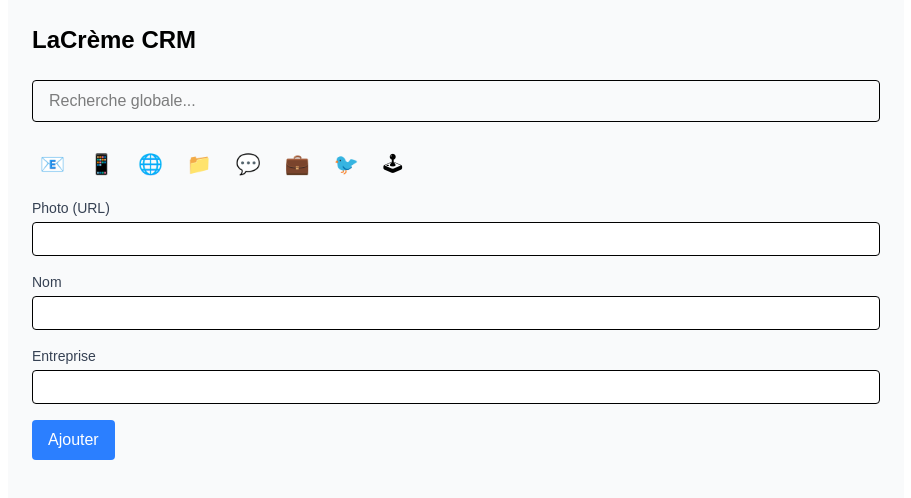
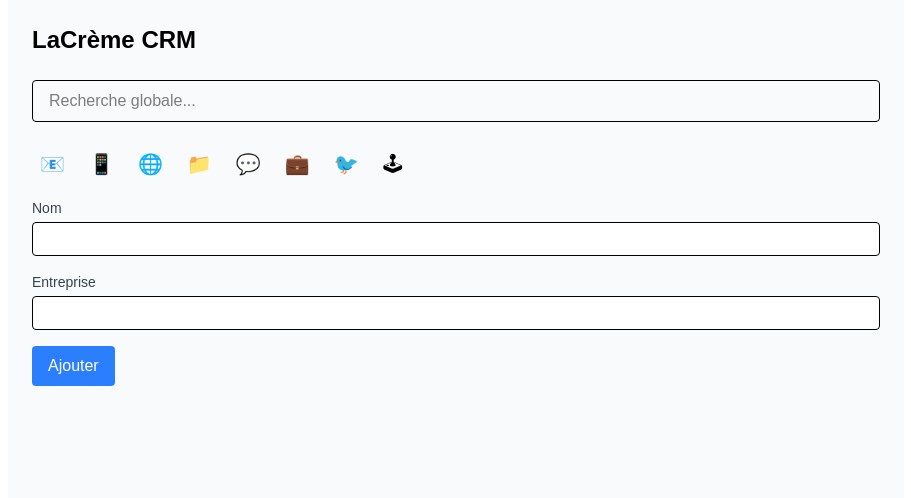
Before and after one commit to Grillon/la-creme-crm, a Next.js app: page / in a window 1280 px wide. Shown: the top 498 px of the page, without its empty margins (184-1095 px from the left). Built offline with nearby package versions, Linux system fonts and the light colour scheme.

Commit message:
correction: typage explicite

```diff
--- a/package.json
+++ b/package.json
@@ -10,6 +10,7 @@
   },
   "dependencies": {
     "next": "15.3.2",
+    "papaparse": "^5.5.2",
     "react": "^19.0.0",
     "react-dom": "^19.0.0",
     "uuid": "^11.1.0"
@@ -18,6 +19,7 @@
     "@eslint/eslintrc": "^3",
     "@tailwindcss/postcss": "^4",
     "@types/node": "^20",
+    "@types/papaparse": "^5.3.16",
     "@types/react": "^19",
     "@types/react-dom": "^19",
     "eslint": "^9",
--- a/src/app/page.tsx
+++ b/src/app/page.tsx
@@ -5,10 +5,31 @@ import { v4 as uuidv4 } from "uuid";
 import ContactForm from "@/components/contact-form";
 import ContactCard from "@/components/contact-card";
 
+type Contact = {
+  id: string;
+  contactName: string;
+  contactTags: string[];
+  contactCompany: string;
+  contactRole: string[];
+  contactPhoto: string;
+  contactEmail: { title: string; value: string }[];
+  contactPhone: { title: string; value: string }[];
+  contactWebsite: { title: string; value: string }[];
+  contactX: { title: string; value: string }[];
+  contactTelegram: { title: string; value: string }[];
+  contactDiscord: { title: string; value: string }[];
+  contactLinkedin: { title: string; value: string }[];
+  contactFeeling: string;
+  contactIdeas: string[];
+  contactDocuments: { title: string; value: string }[];
+  contactNotes: string;
+};
+
+
 export default function Home() {
   const [search, setSearch] = useState("");
-  const [contacts, setContacts] = useState([]);
-  const [form, setForm] = useState({
+  const [contacts, setContacts] = useState<Contact[]>([]);
+  const [form, setForm] = useState<Contact>({
     id: "",
     contactName: "",
     contactTags: [],
@@ -38,22 +59,22 @@ export default function Home() {
     localStorage.setItem("contacts", JSON.stringify(contacts));
   }, [contacts]);
 
-  const handleAdd = (newContact) => {
+  const handleAdd = (newContact: Contact) => {
     setContacts([...contacts, { ...newContact, id: uuidv4() }]);
     resetForm();
   };
 
-  const handleUpdate = (updatedContact) => {
+  const handleUpdate = (updatedContact: Contact) => {
     setContacts(contacts.map(c => c.id === updatedContact.id ? updatedContact : c));
     setEditing(false);
     resetForm();
   };
 
-  const handleDelete = (id) => {
+  const handleDelete = (id: string) => {
     setContacts(contacts.filter(c => c.id !== id));
   };
 
-  const handleEdit = (contact) => {
+  const handleEdit = (contact: Contact) => {
     setForm(contact);
     setEditing(true);
   };
@@ -80,24 +101,6 @@ export default function Home() {
     });
   };
 
-  const matches = (contact) => {
-    const q = search.toLowerCase();
-    return (
-      contact.contactName?.toLowerCase().includes(q) ||
-      contact.contactCompany?.toLowerCase().includes(q) ||
-      contact.contactTags?.some(tag => tag.toLowerCase().includes(q)) ||
-      contact.contactEmail?.some(e => e.value?.toLowerCase().includes(q)) ||
-      contact.contactPhone?.some(p => p.value?.toLowerCase().includes(q)) ||
-      contact.contactWebsite?.some(w => w.value?.toLowerCase().includes(q)) ||
-      contact.contactX?.some(x => x.value?.toLowerCase().includes(q)) ||
-      contact.contactTelegram?.some(t => t.value?.toLowerCase().includes(q)) ||
-      contact.contactDiscord?.some(d => d.value?.toLowerCase().includes(q)) ||
-      contact.contactLinkedin?.some(l => l.value?.toLowerCase().includes(q)) ||
-      contact.contactIdeas?.some(i => i.value?.toLowerCase().includes(q)) ||
-      contact.contactNotes?.toLowerCase().includes(q)
-    );
-  };
-
   return (
     <div className="p-6 max-w-4xl mx-auto text-black dark:text-white bg-gray-50 dark:bg-gray-900 min-h-screen">
       <h1 className="text-2xl font-bold mb-6">LaCrème CRM</h1>
@@ -120,7 +123,16 @@ export default function Home() {
         }}
       />
       <div className="space-y-4">
-        {contacts.filter(matches).map(contact => (
+        {contacts.filter(c => {
+          const q = search.toLowerCase();
+          return (
+            c.contactName.toLowerCase().includes(q) ||
+            c.contactCompany.toLowerCase().includes(q) ||
+            c.contactTags.some(tag => tag.toLowerCase().includes(q)) ||
+            c.contactEmail.some(e => e.value.toLowerCase().includes(q)) ||
+            c.contactPhone.some(p => p.value.toLowerCase().includes(q))
+          );
+        }).map(contact => (
           <ContactCard
             key={contact.id}
             contact={contact}
--- a/src/components/contact-card.tsx
+++ b/src/components/contact-card.tsx
@@ -1,31 +1,71 @@
 "use client";
+import Image from "next/image";
 
-export default function ContactCard({ contact, onEdit, onDelete }) {
-  const renderField = (label, val) =>
-    val && val.length > 0 && (
+type Contact = {
+  id: string;
+  contactName: string;
+  contactTags: string[];
+  contactCompany: string;
+  contactRole: string[];
+  contactPhoto: string;
+  contactEmail: { title: string; value: string }[];
+  contactPhone: { title: string; value: string }[];
+  contactWebsite: { title: string; value: string }[];
+  contactX: { title: string; value: string }[];
+  contactTelegram: { title: string; value: string }[];
+  contactDiscord: { title: string; value: string }[];
+  contactLinkedin: { title: string; value: string }[];
+  contactFeeling: string;
+  contactIdeas: string[];
+  contactDocuments: { title: string; value: string }[];
+  contactNotes: string;
+};
+
+
+export default function ContactCard({
+  contact,
+  onEdit,
+  onDelete,
+}: {
+  contact: Contact;
+  onEdit: (c: Contact) => void;
+  onDelete: (id: string) => void;
+}) {
+
+const renderField = (
+  label: string,
+  val: string | string[] | { title: string; value: string }[]
+) => {
+
+    if (!val || val.length === 0) return null;
+
+    return (
       <p>
         <strong>{label}:</strong>{" "}
         {Array.isArray(val)
           ? val.map((v, i) =>
               typeof v === "object"
-                ? <span key={i}>{v.title ? v.title + ": " : ""}{v.value}</span>
-                : <span key={i}>{v}</span>
+                ? <span key={i}>{v.title ? v.title + ": " : ""}{v.value} </span>
+                : <span key={i}>{v} </span>
             )
           : val}
       </p>
     );
+  };
 
   return (
     <div className="p-4 border rounded bg-white dark:bg-gray-800 dark:text-white">
       <h2 className="text-xl font-semibold">{contact.contactName}</h2>
       {contact.contactPhoto && (
-  <img
-    src={contact.contactPhoto}
-    alt="photo"
-    className="w-24 h-24 object-cover rounded-full border mb-2"
-  />
-)}
-
+        <Image
+          src={contact.contactPhoto}
+          alt="photo"
+          width={96}
+          height={96}
+          className="rounded-full border mb-2 object-cover"
+          unoptimized
+        />
+      )}
       {renderField("Entreprise", contact.contactCompany)}
       {renderField("Tags", contact.contactTags)}
       {renderField("Emails", contact.contactEmail)}
--- a/src/components/contact-form.tsx
+++ b/src/components/contact-form.tsx
@@ -2,39 +2,87 @@
 
 import { useState, useEffect } from "react";
 
-const OPTIONAL_FIELDS = [
-  { label: "📧 Email", key: "contactEmail", multi: true },
-  { label: "📱 Téléphone", key: "contactPhone", multi: true },
-  { label: "🌐 Site web", key: "contactWebsite", multi: true },
-  { label: "📁 Documents", key: "contactDocuments", multi: true },
-  { label: "💬 Telegram", key: "contactTelegram", multi: true },
-  { label: "💼 LinkedIn", key: "contactLinkedin", multi: true },
-  { label: "🐦 X", key: "contactX", multi: true },
-  { label: "🕹 Discord", key: "contactDiscord", multi: true }
+const OPTIONAL_FIELDS: { label: string; key: keyof Contact }[] = [
+  { label: "📧 Email", key: "contactEmail" },
+  { label: "📱 Téléphone", key: "contactPhone" },
+  { label: "🌐 Site web", key: "contactWebsite" },
+  { label: "📁 Documents", key: "contactDocuments" },
+  { label: "💬 Telegram", key: "contactTelegram" },
+  { label: "💼 LinkedIn", key: "contactLinkedin" },
+  { label: "🐦 X", key: "contactX" },
+  { label: "🕹 Discord", key: "contactDiscord" },
 ];
 
-export default function ContactForm({ form, setForm, onAdd, onUpdate, editing, cancelEdit }) {
+type Contact = {
+  id: string;
+  contactName: string;
+  contactTags: string[];
+  contactCompany: string;
+  contactRole: string[];
+  contactPhoto: string;
+  contactEmail: { title: string; value: string }[];
+  contactPhone: { title: string; value: string }[];
+  contactWebsite: { title: string; value: string }[];
+  contactX: { title: string; value: string }[];
+  contactTelegram: { title: string; value: string }[];
+  contactDiscord: { title: string; value: string }[];
+  contactLinkedin: { title: string; value: string }[];
+  contactFeeling: string;
+  contactIdeas: string[];
+  contactDocuments: { title: string; value: string }[];
+  contactNotes: string;
+};
+
+export default function ContactForm({
+  form,
+  setForm,
+  onAdd,
+  onUpdate,
+  editing,
+  cancelEdit,
+}: {
+  form: Contact;
+  setForm: React.Dispatch<React.SetStateAction<Contact>>;
+  onAdd: (c: Contact) => void;
+  onUpdate: (c: Contact) => void;
+  editing: boolean;
+  cancelEdit: () => void;
+}) {
+
   const [visibleFields, setVisibleFields] = useState(new Set());
+    useEffect(() => {
+    for (const [key, val] of Object.entries(form)) {
+      if (Array.isArray(val) && val.length > 0) {
+        setVisibleFields((prev) => new Set(prev).add(key));
+      }
+    }
+  }, [form]);
 
-  useEffect(() => {
-  Object.entries(form).forEach(([key, val]) => {
-    if (Array.isArray(val) && val.length > 0) {
-      setVisibleFields(prev => new Set(prev).add(key));
-    }
-  });
-}, [form]);
+  const handleSubmit = (e: React.FormEvent) => {
+	  e.preventDefault();
+if (editing) {
+  onUpdate(form);
+} else {
+  onAdd(form);
+}
 
-  const handleSubmit = (e) => {
-    e.preventDefault();
-    editing ? onUpdate(form) : onAdd(form);
   };
 
-  const renderField = (label, key, multi = false) => (
+  const renderField = (
+  label: string,
+  key: keyof Contact,
+  multi: boolean = true
+) => (
+
     <div className="mb-4">
-      <label className="block text-sm font-medium text-gray-700 dark:text-gray-300 mb-1">{label}</label>
+      <label className="block text-sm font-medium text-gray-700 dark:text-gray-300 mb-1">
+        {label}
+      </label>
       {multi ? (
         <div className="space-y-2">
-          {form[key].map((entry, i) => (
+	{Array.isArray(form[key]) &&
+  form[key].map((entry, i) => (
+
             <div key={`${key}-${i}`} className="flex gap-2">
               <input
                 className="border rounded px-2 py-1 w-1/3 bg-white dark:bg-gray-800 dark:text-white"
@@ -42,7 +90,7 @@ export default function ContactForm({ form, setForm, onAdd, onUpdate, editing, c
                 value={entry.title}
                 onChange={(e) => {
                   const updated = [...form[key]];
-                  updated[i].title = e.target.value;
+		  (updated[i] as { title: string; value: string }).title = e.target.value;
                   setForm({ ...form, [key]: updated });
                 }}
               />
@@ -52,7 +100,7 @@ export default function ContactForm({ form, setForm, onAdd, onUpdate, editing, c
                 value={entry.value}
                 onChange={(e) => {
                   const updated = [...form[key]];
-                  updated[i].value = e.target.value;
+		  (updated[i] as { title: string; value: string }).value = e.target.value;
                   setForm({ ...form, [key]: updated });
                 }}
               />
@@ -73,7 +121,7 @@ export default function ContactForm({ form, setForm, onAdd, onUpdate, editing, c
       ) : (
         <input
           className="border rounded px-2 py-1 w-full bg-white dark:bg-gray-800 dark:text-white"
-          value={form[key]}
+	  value={form[key] as string}
           onChange={(e) => setForm({ ...form, [key]: e.target.value })}
         />
       )}
@@ -83,13 +131,13 @@ export default function ContactForm({ form, setForm, onAdd, onUpdate, editing, c
   return (
     <form onSubmit={handleSubmit} className="mb-8">
       <div className="flex gap-2 mb-4 flex-wrap">
-        {OPTIONAL_FIELDS.map(({ label, key, multi }) => (
+      {OPTIONAL_FIELDS.map(({ label, key }) => (
           <button
             type="button"
             key={key}
             onClick={() => {
-              setVisibleFields(prev => new Set(prev).add(key));
-              setForm(prev => ({
+              setVisibleFields((prev) => new Set(prev).add(key));
+              setForm((prev) => ({
                 ...prev,
                 [key]: [...(prev[key] || []), { title: "", value: "" }],
               }));
@@ -101,14 +149,13 @@ export default function ContactForm({ form, setForm, onAdd, onUpdate, editing, c
           </button>
         ))}
       </div>
-      {renderField("Photo (URL)", "contactPhoto")}
-      {renderField("Nom", "contactName")}
-      {renderField("Entreprise", "contactCompany")}
-      {[...visibleFields].map(fieldKey => {
-        const field = OPTIONAL_FIELDS.find(f => f.key === fieldKey);
+      {renderField("Nom", "contactName", false)}
+      {renderField("Entreprise", "contactCompany", false)}
+      {[...visibleFields].map((fieldKey) => {
+        const field = OPTIONAL_FIELDS.find((f) => f.key === fieldKey);
         return field ? (
           <div key={field.key}>
-            {renderField(field.label.replace(/^[^\s]+\s/, ""), field.key, field.multi)}
+            {renderField(field.label.replace(/^[^\s]+\s/, ""), field.key, true)}
           </div>
         ) : null;
       })}
```
Also changed, not shown: 2 other files (tests, documents, lock files or other folders).
